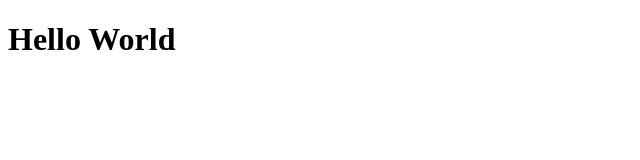
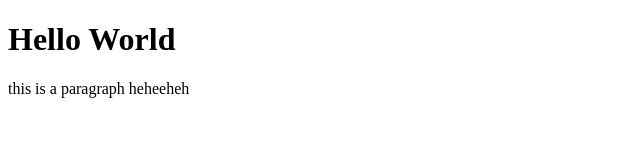
Before and after one commit to alizehharoon/web_technologies, a plain HTML site: page index.html in a window 1280 px wide. Shown: the whole page, without its empty margins (0-640 px from the left). Drawn offline with Linux system fonts and the light colour scheme.

Commit message:
add a paragraph

```diff
--- a/index.html
+++ b/index.html
@@ -8,7 +8,7 @@
 <body>
 <h1> Hello World </h1>
 
-
+<p> this is a paragraph heheeheh</p>
 
 
 
```
